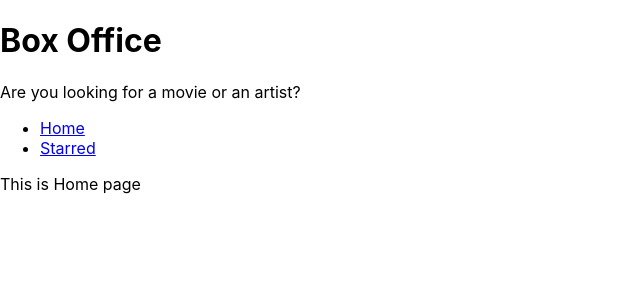
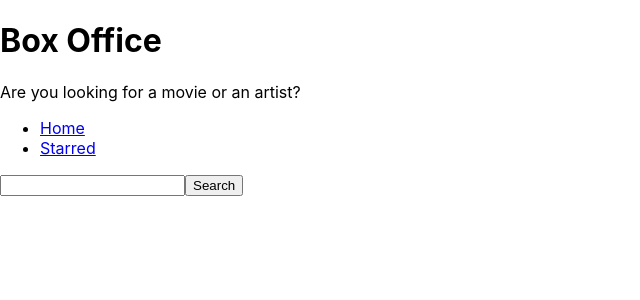
Before and after one commit to malinova/box-office, a React (Create React App) app: page / in a window 1280 px wide. Shown: the top 300 px of the page, without its empty margins (0-640 px from the left). Built offline with nearby package versions, Linux system fonts and the light colour scheme.

Commit message:
Crated input and fetch results from tv maze api

```diff
--- a/src/components/Navs.js
+++ b/src/components/Navs.js
@@ -11,7 +11,7 @@
     <div>
       <ul>
         {LINKS.map(item => (
-          <li>
+          <li key={item.to}>
             <Link to={item.to}>{item.text}</Link>
           </li>
         ))}
--- a/src/pages/Home.js
+++ b/src/pages/Home.js
@@ -1,8 +1,43 @@
-import React from 'react';
+/* eslint-disable no-console */
+import React, { useState } from 'react';
 import MainPageLayout from '../components/MainPageLayout';
 
 const Home = () => {
-  return <MainPageLayout>This is Home page</MainPageLayout>;
+  const [input, setInput] = useState('');
+
+  const onInputChange = ev => {
+    setInput(ev.target.value);
+    // console.log(ev.target.value);
+  };
+
+  const onSearch = () => {
+    // https://api.tvmaze.com/search/shows?q=girls
+
+    fetch(`https://api.tvmaze.com/search/shows?q=${input}`)
+      .then(r => r.json())
+      .then(result => {
+        console.log(result);
+      });
+  };
+  const onKeyDown = ev => {
+    if (ev.keyCode === 13) {
+      onSearch();
+    }
+  };
+
+  return (
+    <MainPageLayout>
+      <input
+        type="text"
+        onChange={onInputChange}
+        onKeyDown={onKeyDown}
+        value={input}
+      />
+      <button type="button" onClick={onSearch}>
+        Search
+      </button>
+    </MainPageLayout>
+  );
 };
 
 export default Home;
```
